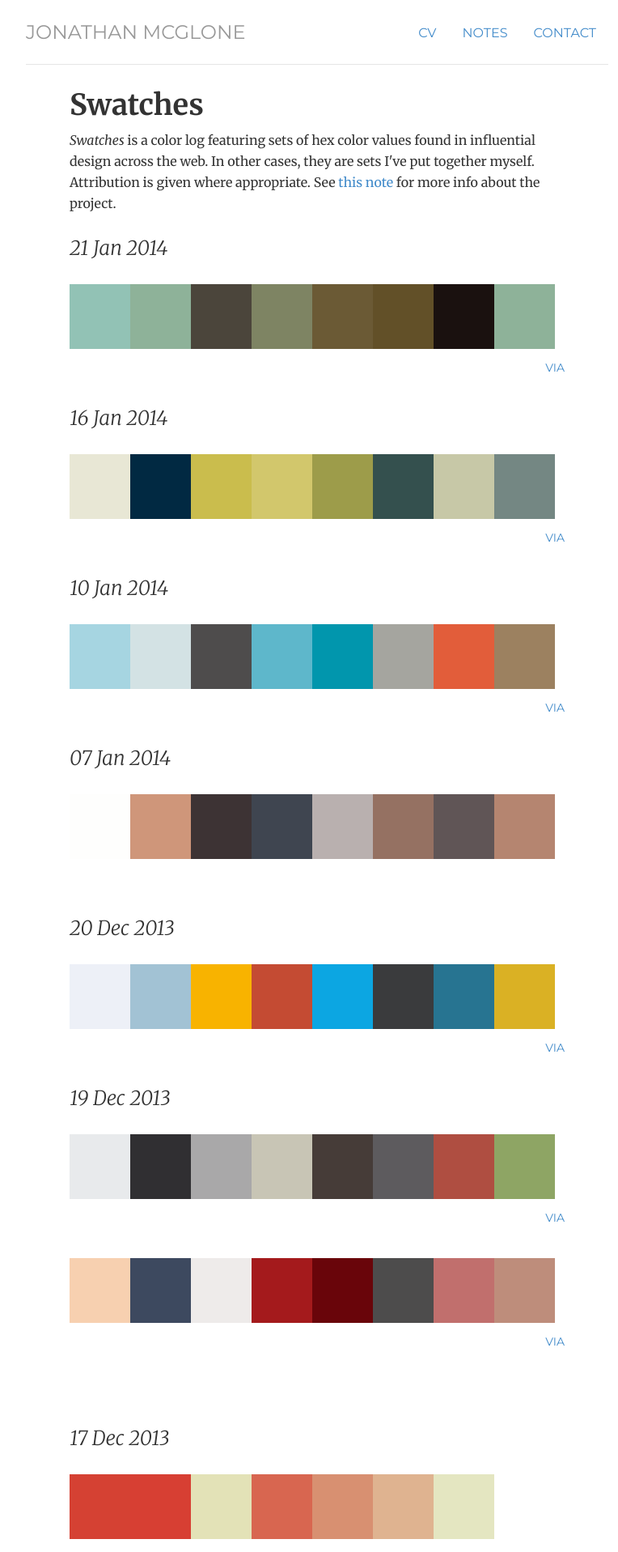
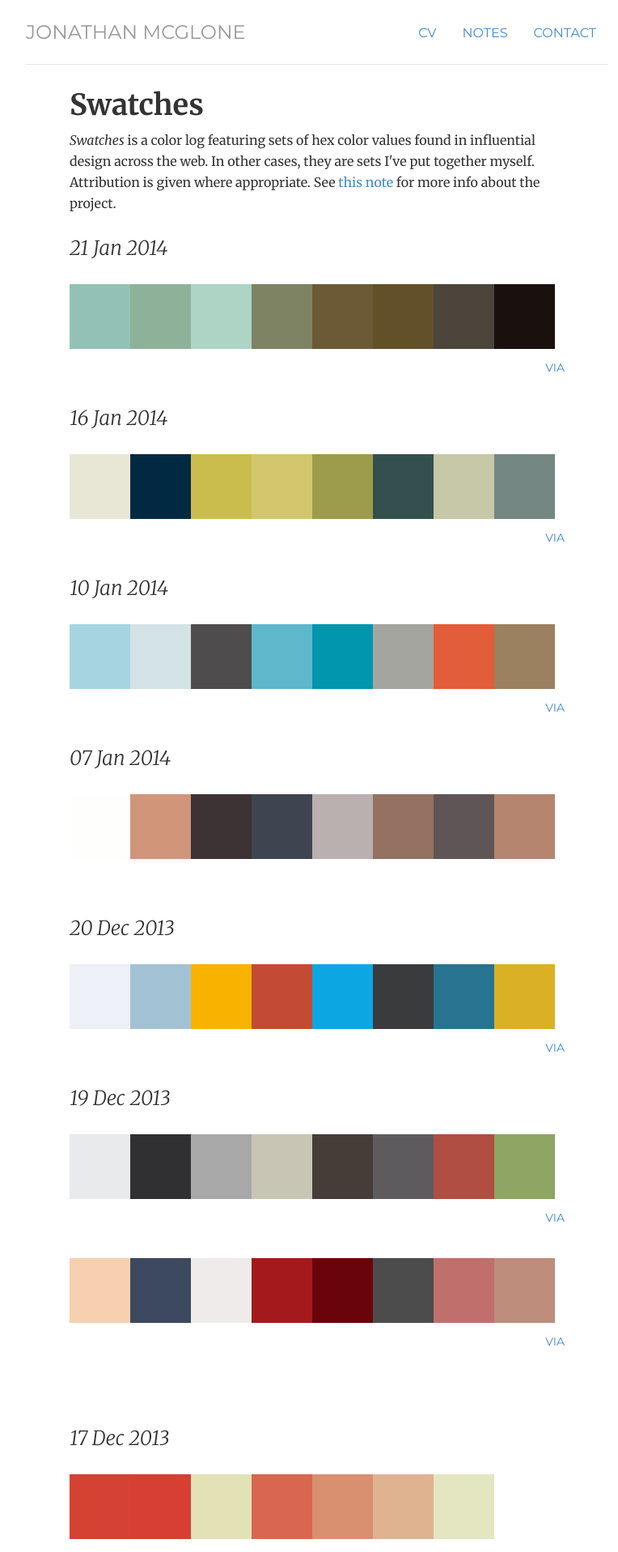
Before and after one commit to jmcglone/jmcglone.github.io, a Jekyll site: the page built from swatches/index.html, in a window 1280 px wide. Shown: the top 1917 px of the page at 81% size, without its empty margins (248-1012 px from the left). Built offline with Jekyll 4.4.1, drawn with Linux system fonts in a browser that asks for light colours.

Commit message:
Update index.html

```diff
--- a/swatches/index.html
+++ b/swatches/index.html
@@ -14,12 +14,12 @@
               <ul class="swatch">
                 <li class="color">#92C2B5</li>
                 <li class="color">#8EB299</li>
-                <li class="color">#4B453B</li>
+                <li class="color">#ADD4C5</li>
                 <li class="color">#7E8463</li>
                 <li class="color">#6B5A35</li>
                 <li class="color">#625028</li>
+                <li class="color">#4B453B</li>
                 <li class="color">#1A110F</li>
-                <li class="color">#8EB299</li>
               </ul>
              <p class="pull-right"><a href="http://www.youtube.com/watch?v=2YPehAj8JJU">via</a></p>
   </div><!-- / .note .single -->
```
